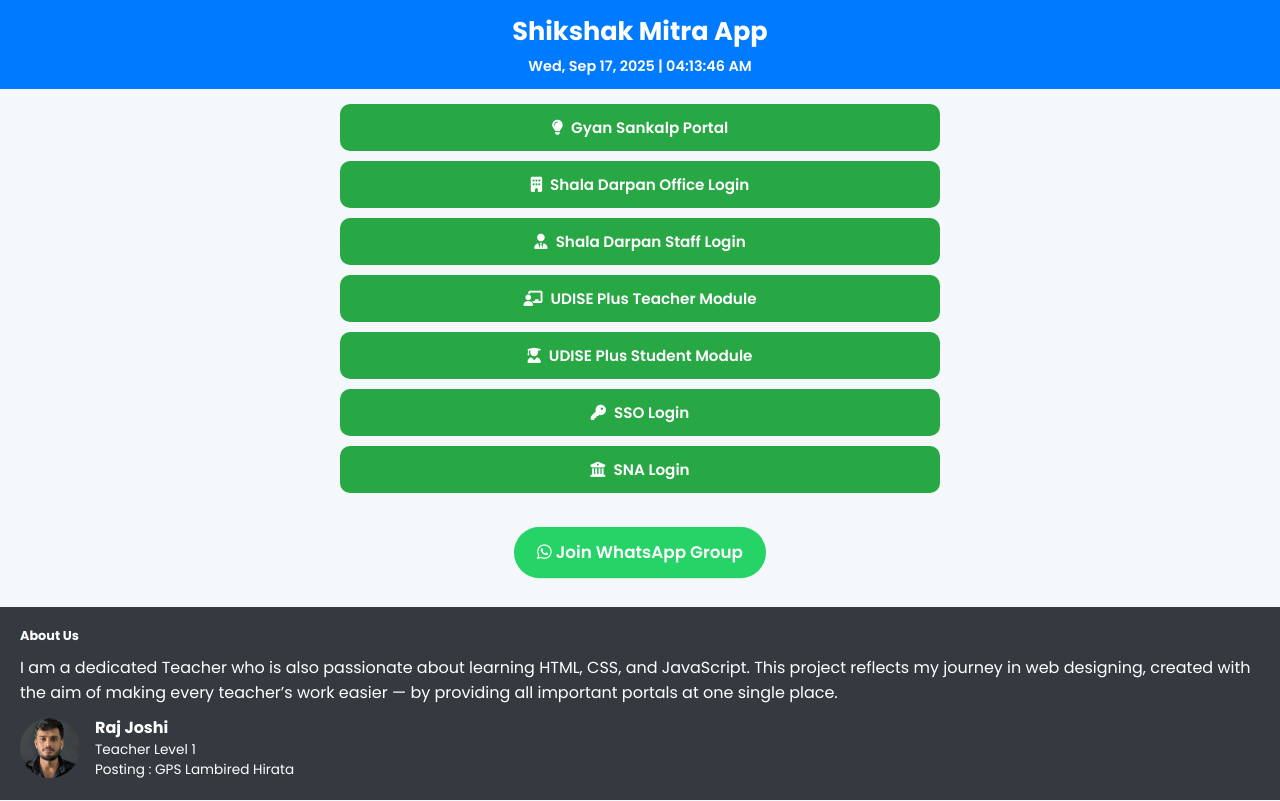
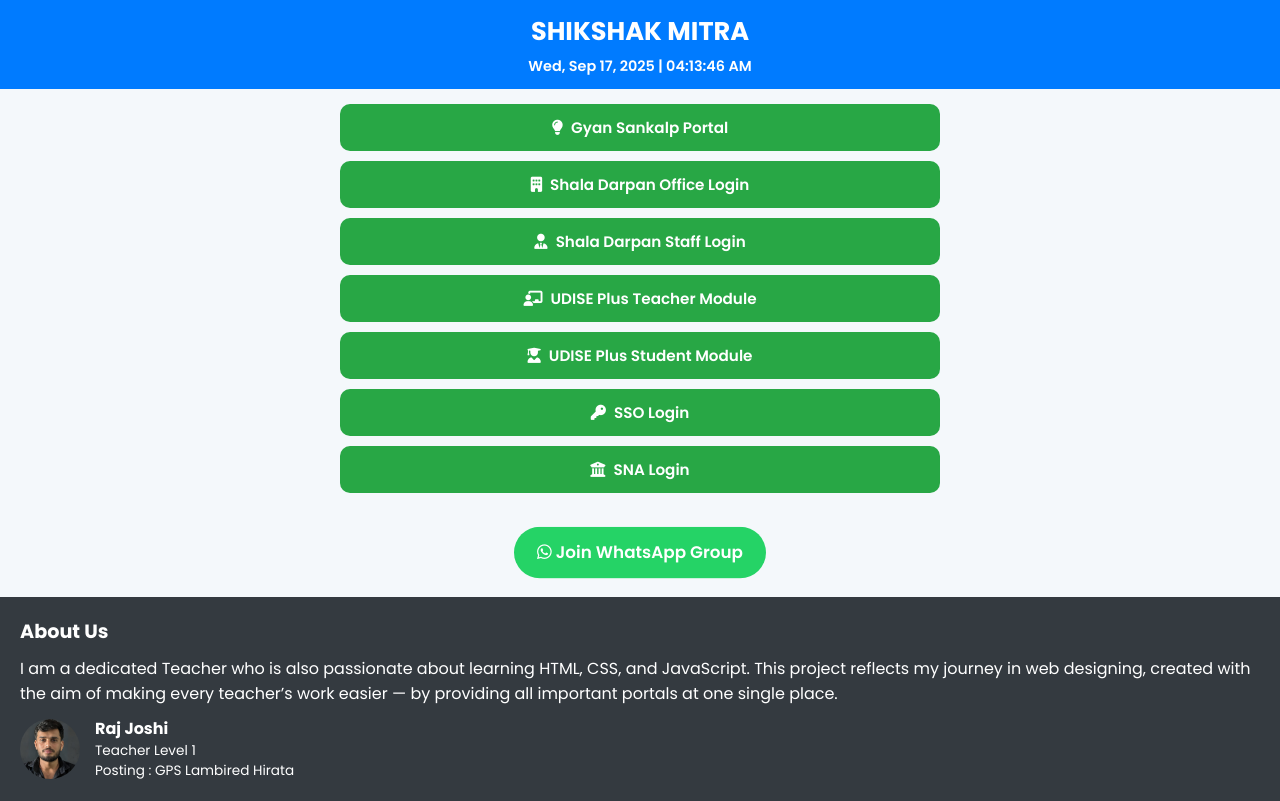
Before and after one commit to whorajjoshi/shikshak-mitra, a plain HTML site: page index.html in a window 1280 px wide. Drawn offline with Linux system fonts and the light colour scheme.

Commit message:
Update index.html

```diff
--- a/index.html
+++ b/index.html
@@ -55,7 +55,7 @@
 
     /* Footer */
     footer{margin-top:auto;background:#343a40;color:#fff;padding:20px;animation:slideInLeft 1s ease;}
-    footer h2{font-size:0.8em;font-weight:700;margin-bottom:10px;}
+    footer h2{font-size:1.2em;font-weight:700;margin-bottom:10px;}
     .footer-content{display:flex;align-items:center;gap:15px;}
     .footer-content img{width:60px;height:60px;border-radius:50%;object-fit:cover;}
     .footer-content .info .name{font-weight:700;font-size:1em;}
@@ -71,7 +71,7 @@
 <body>
 
   <header>
-    <h1>Shikshak Mitra App</h1>
+    <h1>SHIKSHAK MITRA</h1>
     <div class="datetime" id="datetime"></div>
   </header>
 
@@ -107,7 +107,7 @@
 
   <footer>
     <h2>About Us</h2>
-    <p style="margin-bottom:10px;"> I am a dedicated Teacher who is also passionate about learning HTML, CSS, and JavaScript.
+    <p style="margin-bottom:10px";font:"0.8px"> I am a dedicated Teacher who is also passionate about learning HTML, CSS, and JavaScript.
 This project reflects my journey in web designing, created with the aim of making every teacher’s work easier — by providing all important portals at one single place.</p>
     <div class="footer-content">
       <img src="photo.jpg.jpg" alt="Raj Joshi">
```
